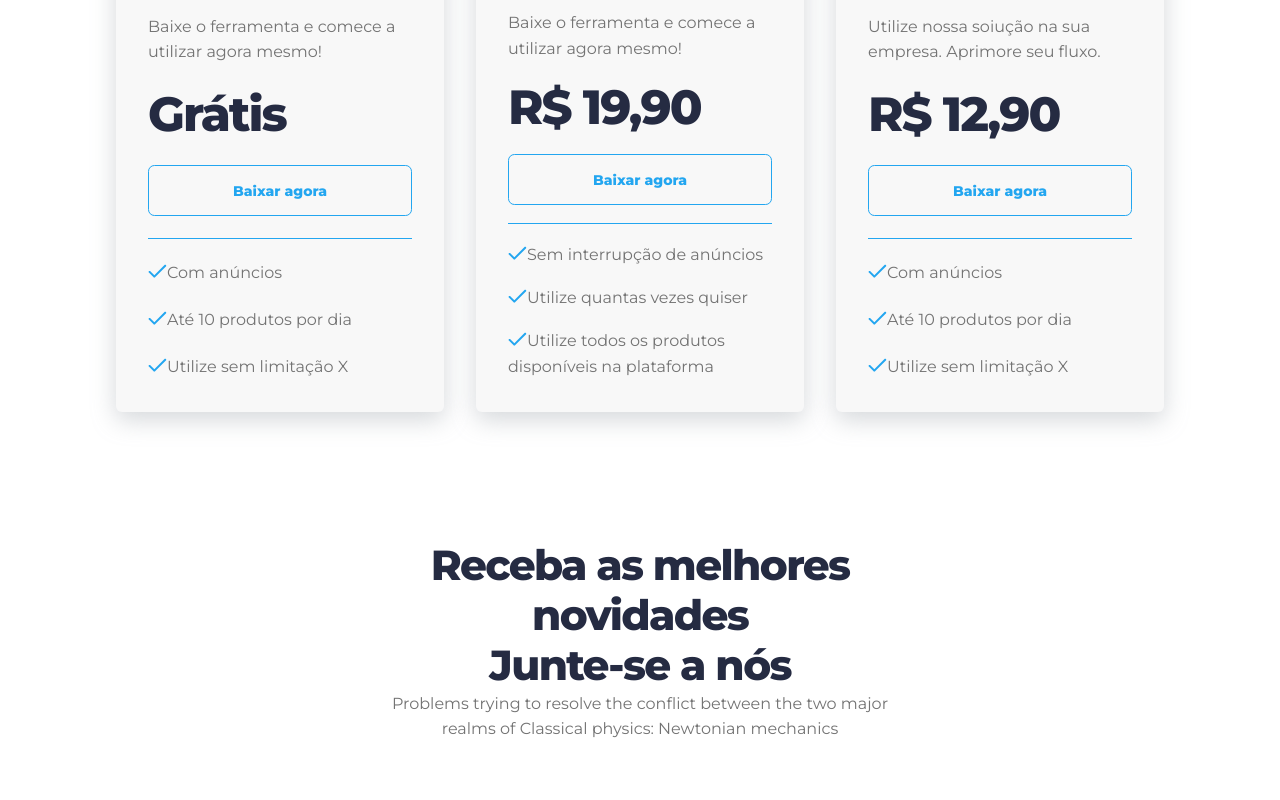
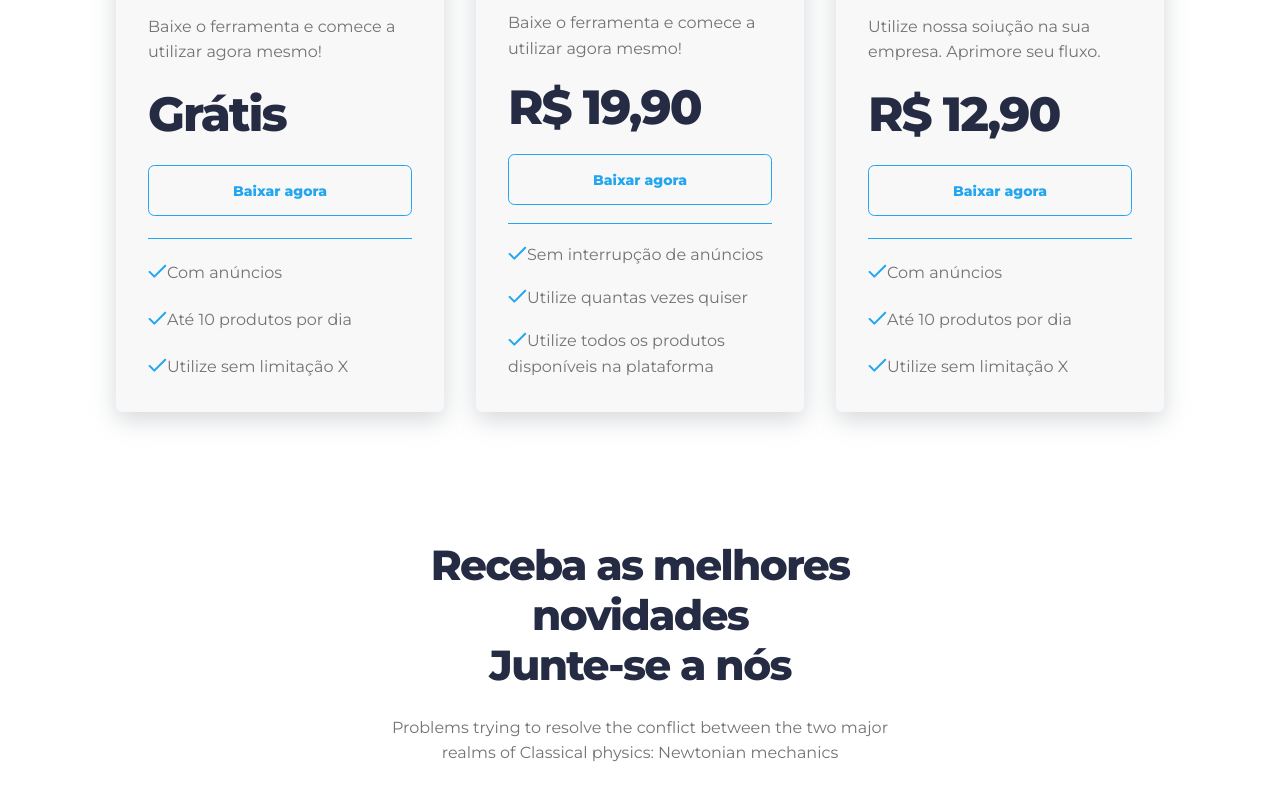
Before and after one commit to hulysses/htech-landing-page, a React (Vite) app: page / in a window 1280 px wide. Shown: the part 3070-3870 px from the top of the page. Built offline with nearby package versions, Linux system fonts and the light colour scheme.

Commit message:
ajustando padding do entre em contato

```diff
--- a/src/pages/contact/Contact.tsx
+++ b/src/pages/contact/Contact.tsx
@@ -1,5 +1,5 @@
-import "../../styles/utility.css"
-import "../../styles/contact.css"
+import "../../styles/contact.css";
+import "../../styles/utility.css";
 
 export default function Contact() {
     return (
@@ -11,10 +11,11 @@ export default function Contact() {
                         <span className="desktop-only">
                             <h2>Junte-se a nós</h2>
                         </span>
-                        <p>
-                            Problems trying to resolve the conflict between the two major realms of Classical physics: Newtonian mechanics
-                        </p>
                     </span>
+                    <p>
+                        Problems trying to resolve the conflict between the two major
+                        realms of Classical physics: Newtonian mechanics
+                    </p>
                 </header>
             </section>
         </>
```
